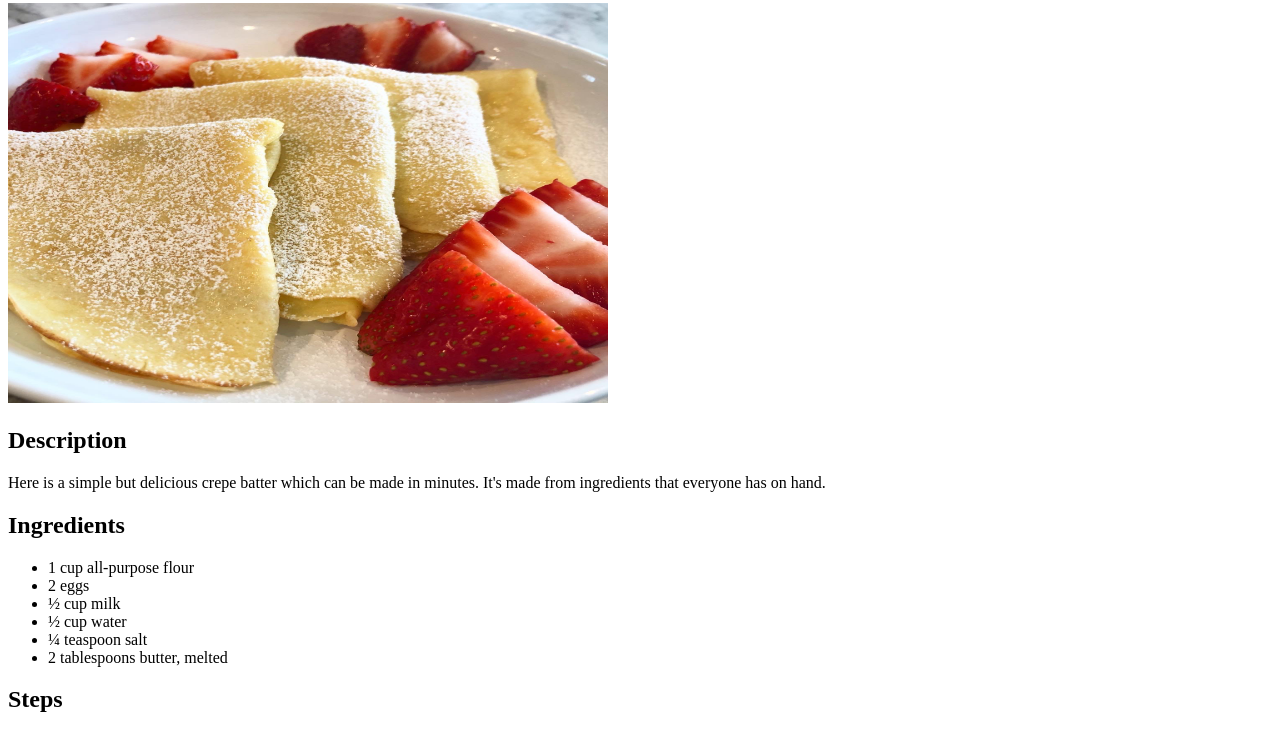
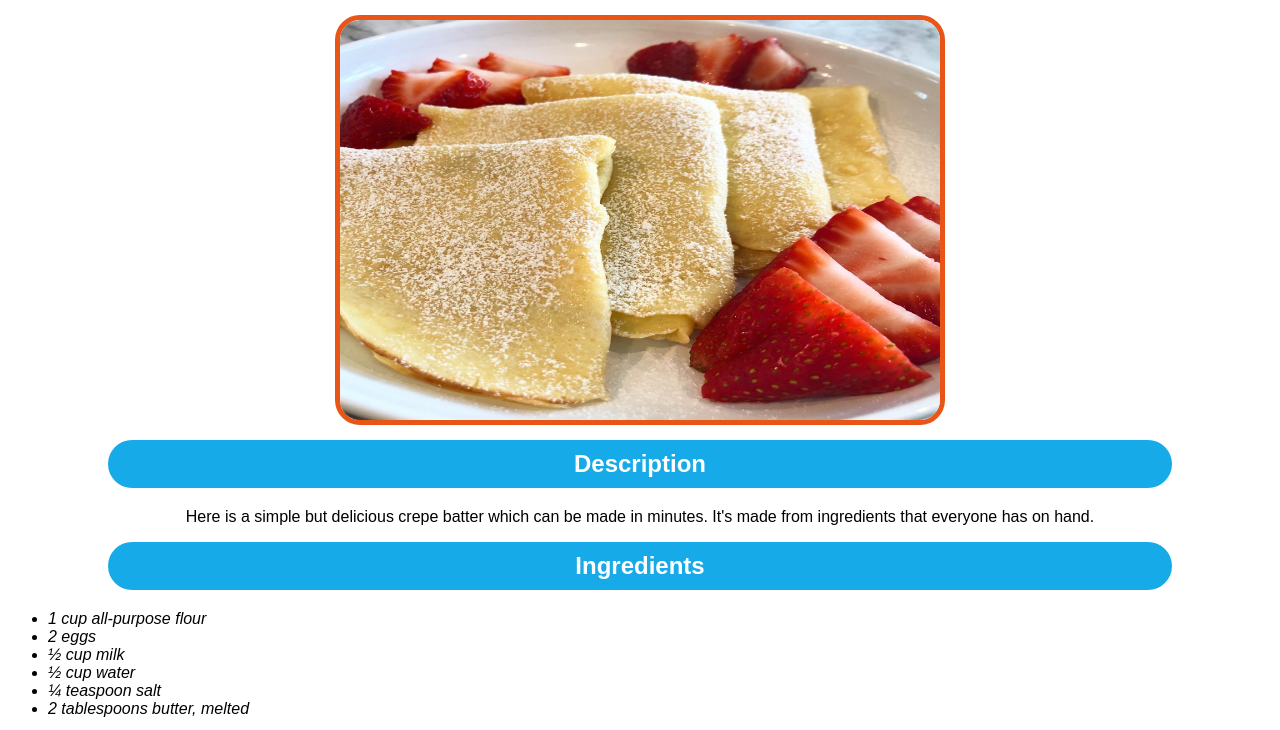
Before and after one commit to PlastiGB/odin_recipes, a plain HTML site: page recipes/basiccrepes.html in a window 1280 px wide. Shown: the part 77-807 px from the top of the page. Drawn offline with Linux system fonts and the light colour scheme.

Commit message:
Add CSS styling

```diff
--- a/recipes/basiccrepes.html
+++ b/recipes/basiccrepes.html
@@ -3,17 +3,18 @@
     <head>
         <title>Recipes Website</title>
         <meta charset="UTF-8">
+        <link rel="stylesheet" href="../style.css">
     </head>
 
     <body>
-        <h1>Basic Crepes</h1>
-        <img src="../pictures/basiccrepes.jpeg" alt="Basic crepes" width="600" height="400">
+        <h1 class="title">Basic Crepes</h1>
+        <img src="../pictures/basiccrepes.jpeg" class="mainimage" alt="Basic crepes" width="600" height="400">
 
-        <h2>Description</h2>
-        <p>Here is a simple but delicious crepe batter which can be made in minutes. It's made from ingredients that everyone has on hand.</p>
+        <h2 class="title">Description</h2>
+        <p class="desctext">Here is a simple but delicious crepe batter which can be made in minutes. It's made from ingredients that everyone has on hand.</p>
 
-        <h2>Ingredients</h2>
-        <ul>
+        <h2 class="title">Ingredients</h2>
+        <ul class="ingredients">
             <li>1 cup all-purpose flour</li>
             <li>2 eggs</li>
             <li>½ cup milk</li>
@@ -22,7 +23,7 @@
             <li>2 tablespoons butter, melted</li>
         </ul>
 
-        <h2>Steps</h2>
+        <h2 class="title">Steps</h2>
         <ol>
             <li>In a large mixing bowl, whisk together the flour and the eggs. Gradually add in the milk and water, stirring to combine. Add the salt and butter; beat until smooth.</li>
             <li>Heat a lightly oiled griddle or frying pan over medium high heat. Pour or scoop the batter onto the griddle, using approximately 1/4 cup for each crepe. Tilt the pan with a circular motion so that the batter coats the surface evenly.</li>
--- /dev/null
+++ b/style.css
@@ -0,0 +1,42 @@
+body
+{
+    font-family: 'Roboto Mono', sans-serif;
+}
+
+.title
+{
+    padding: 10px;
+    margin: 15px 100px 20px 100px;
+    border-radius: 25px;
+    color: #FFFFFF;
+    background-color: #17AAE8;
+    text-align: center;
+}
+
+.recipelist
+{
+    font-size: 25px;
+    text-align: center;
+    font-style: italic;
+}
+
+.mainimage
+{
+    border-style: solid;
+    border-radius: 25px;
+    border-width: 5px;
+    border-color: #E85517;
+    display: block;
+    margin-left: auto;
+    margin-right: auto;
+}
+
+.desctext
+{
+    text-align: center;
+}
+
+.ingredients
+{
+    font-style: italic;
+}
```
Also changed, not shown: index.html (+3 -2 lines), recipes/macandcheese.html (+8 -7 lines), recipes/sweetpotatocasserole.html (+8 -7 lines).
